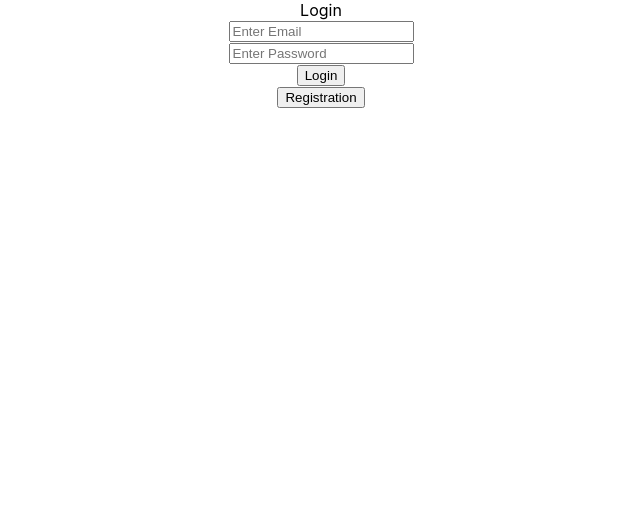
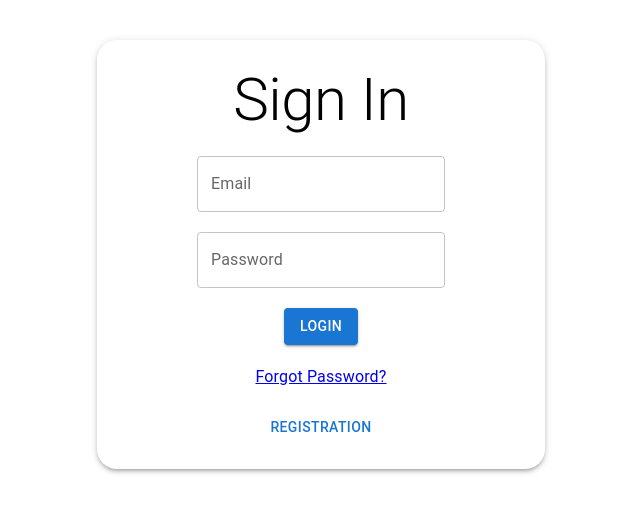
Before and after one commit to ikbalrazu/RealChatApp, a React (Create React App) app: page / in a window 1280 px wide. Shown: the top 512 px of the page, without its empty margins (319-959 px from the left). Built offline with nearby package versions, Linux system fonts and the light colour scheme.

Commit message:
login ui updated

```diff
--- a/src/index.js
+++ b/src/index.js
@@ -5,8 +5,8 @@ import App from './App';
 import {BrowserRouter} from 'react-router-dom';
 import axios from 'axios';
 
-axios.defaults.baseURL = "http://localhost:5000";
-//axios.defaults.baseURL = "https://investmentportal.herokuapp.com/w3s/v1";
+//axios.defaults.baseURL = "http://localhost:5000";
+axios.defaults.baseURL = "https://realchatapp-api.onrender.com";
 
 //export const frontendurl = "http://localhost:3000";
 //export const frontendurl = "https://investmentportal.netlify.app";
--- a/src/page/Login.jsx
+++ b/src/page/Login.jsx
@@ -1,6 +1,8 @@
 import React,{useState} from 'react';
 import axios from 'axios';
 import {useNavigate} from 'react-router-dom';
+import { Box,Button,TextField, Typography } from '@mui/material';
+import { Link } from 'react-router-dom';
 
 const Login = () => {
     const chatpage = useNavigate();
@@ -37,7 +39,30 @@ const Login = () => {
   return (
     <div>
 
-    <div className="login">Login</div>
+      <Box
+      component="form"
+      maxWidth={400}
+      sx={{display:"flex",flexDirection:"column",":hover":{boxShadow: "10px 10px 10px #ccc"}}}
+      justifyContent={"center"}
+      alignItems="center"
+      margin="auto"
+      marginTop={5}
+      padding={3}
+      borderRadius={5}
+      gap={2.5}
+      boxShadow={3}
+      >
+      <Typography variant="h2">Sign In</Typography>
+      <TextField type={'email'} onChange={(e) => setEmail(e.target.value.toLowerCase())} id="outlined-basic" label="Email" variant="outlined"/>
+      <TextField type={"password"} onChange={(e) => setPassword(e.target.value)} id="outlined-basic" label="Password" variant="outlined"/>
+      <Button variant='contained' onClick={LoginUser}>Login</Button>
+      <Typography>
+        <Link to="#">Forgot Password?</Link>
+      </Typography>
+      <Link style={{textDecoration:"none"}} to="register"><Button>Registration</Button></Link>
+      </Box>
+
+    {/* <div className="login">Login</div>
     <div className="email">
     <input type="text" onChange={(e) => setEmail(e.target.value.toLowerCase())} placeholder='Enter Email'/>
     </div>
@@ -47,7 +72,7 @@ const Login = () => {
     <button onClick={LoginUser}>Login</button>
     <div className="resigtration">
     <a href='/register'><button>Registration</button></a>
-    </div>
+    </div> */}
 
     </div>
   )
```
